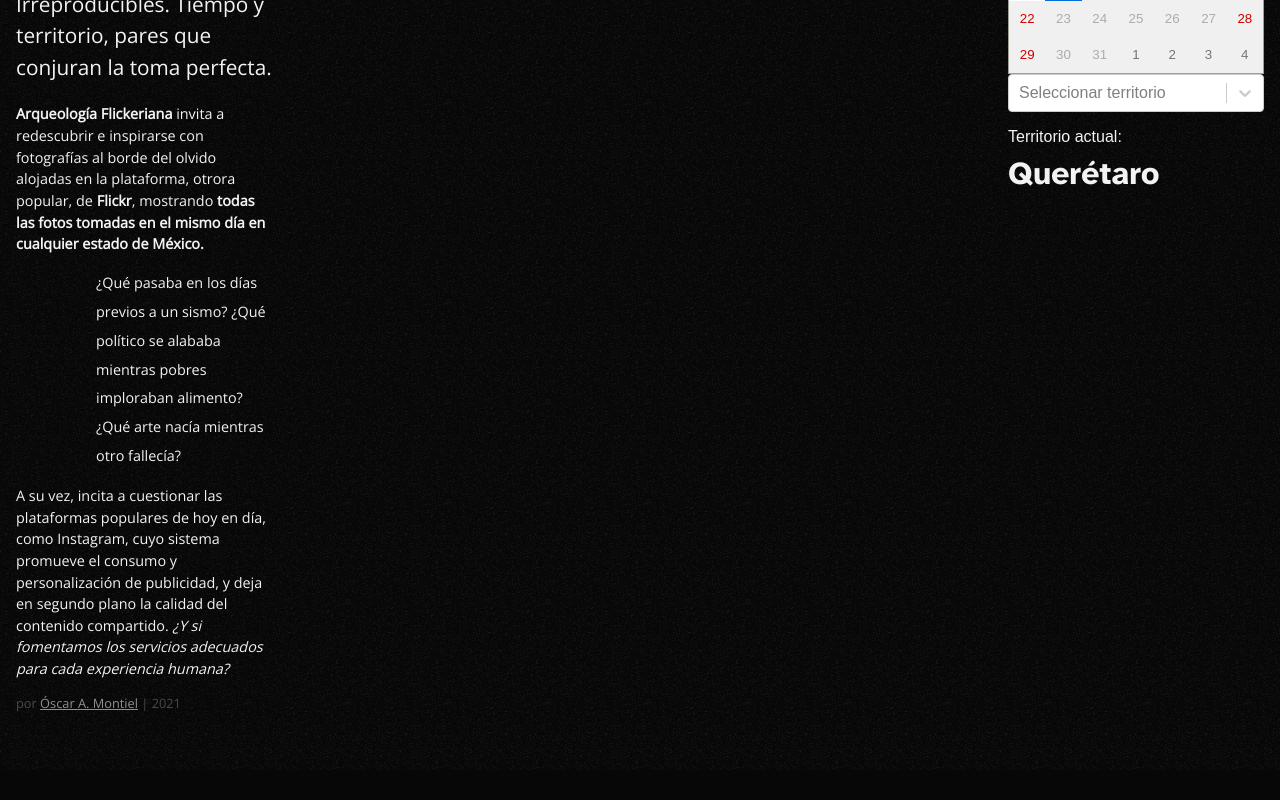
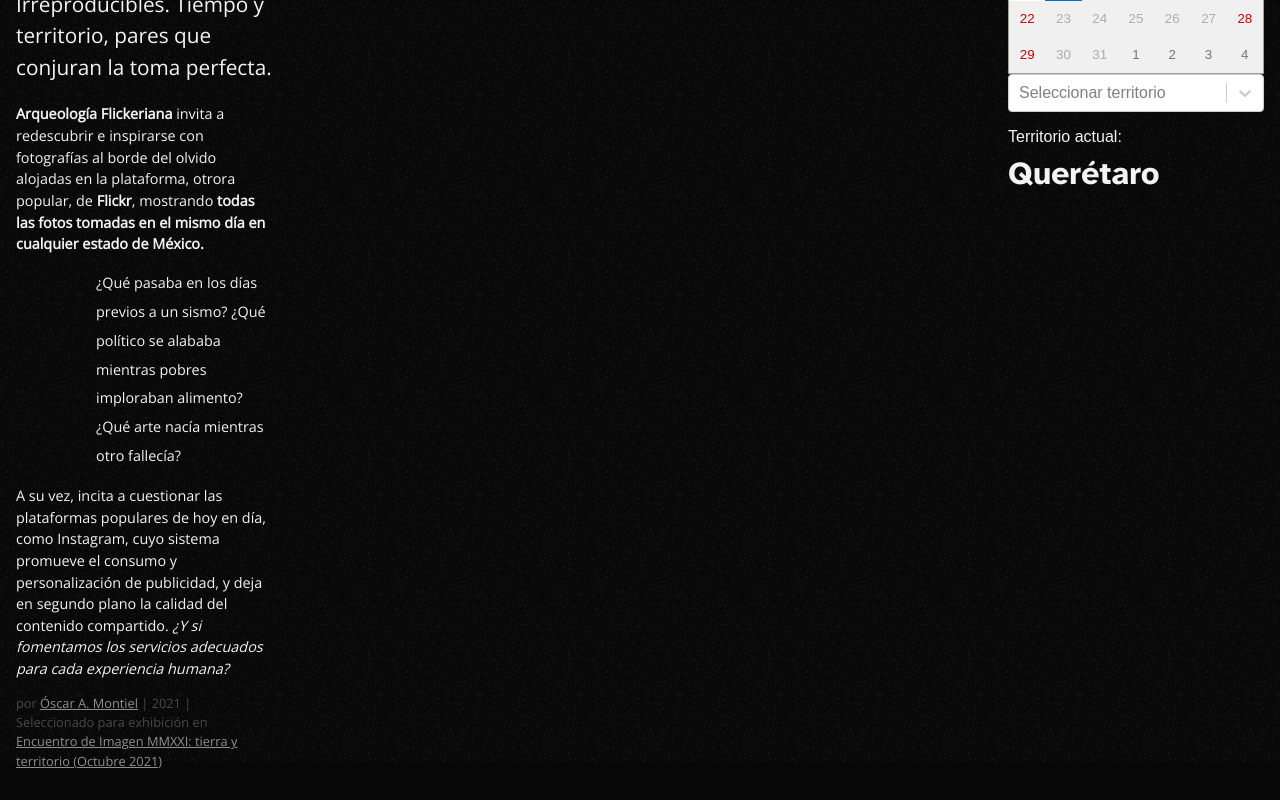
Before and after one commit to animanoir/Arqueologia-Flickeriana, a React (Create React App) app: page / in a window 1280 px wide. Shown: the part 214-1014 px from the top of the page. Before the commit the page ends 956 px from the top, so only its background shows below. Built offline with nearby package versions, Linux system fonts and the light colour scheme; no server answers; a web font is replaced by a local one.

Commit message:
Añade más info y la foto de FB

```diff
--- a/public/index.html
+++ b/public/index.html
@@ -1,5 +1,6 @@
 <!DOCTYPE html>
 <html lang="es">
+
 <head>
   <meta charset="utf-8">
   <meta name="viewport" content="width=device-width, initial-scale=1, shrink-to-fit=no">
@@ -18,8 +19,15 @@
       work correctly both with client-side routing and a non-root public URL.
       Learn how to configure a non-root public URL by running `npm run build`.
     -->
+  <meta property="og:url"
+    content="https://arqueologia-flickeriana.vercel.app/" />
+  <meta property="og:title" content="Arqueología Flickeriana" />
+  <meta property="og:description" content="Arqueología Flickeriana invita a redescubrir e inspirarse con fotografías al borde del olvido alojadas en la plataforma, otrora popular, de Flickr, mostrando todas las fotos tomadas en el mismo día en cualquier estado de México" />
+  <meta property="og:image"
+    content="./arqueologia-flickr-op.jpg" />
   <title>Arqueología Flickeriana</title>
 </head>
+
 <body>
   <noscript>
     You need to enable JavaScript to run this app.
@@ -36,4 +44,5 @@
       To create a production bundle, use `npm run build` or `yarn build`.
     -->
 </body>
+
 </html>
--- a/src/App.js
+++ b/src/App.js
@@ -157,7 +157,7 @@ const App = () => {
           >
             Óscar A. Montiel
           </a>{" "}
-          | 2021
+          | 2021 | Seleccionado para exhibición en <a style={{ color: "rgba(243, 243, 243, 0.574)" }} href="https://cecriticc.org/tierrayterritorio/">  Encuentro de Imagen MMXXI: tierra y territorio (Octubre 2021)</a>
         </p>
       </div>
       <div className="sidebar-izq">
```
Also changed, not shown: public/arqueologia-flickr-op.jpg (added). Lines whose indentation alone changed are shown as unchanged.
